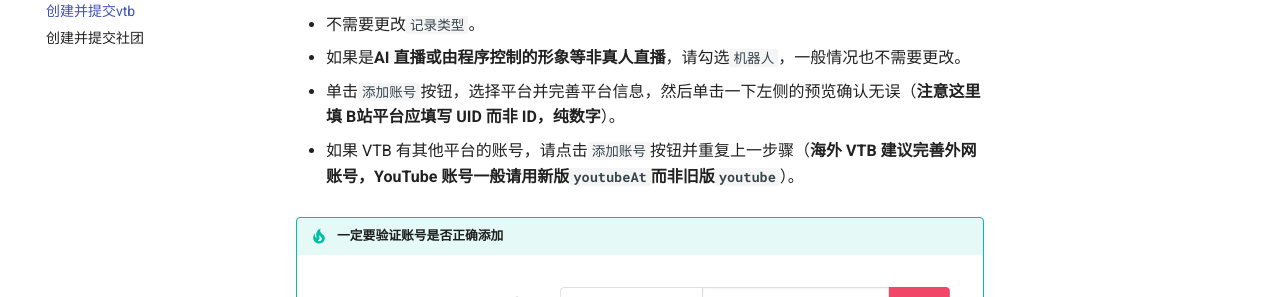
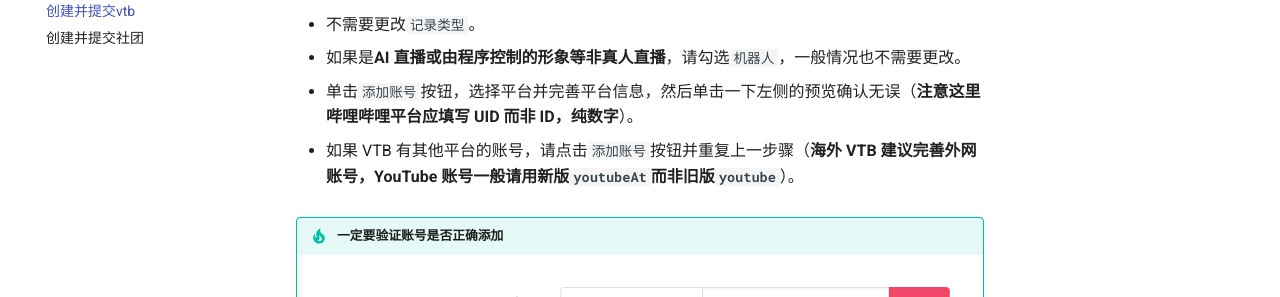
Before and after one commit to Radekyspec/docs.vtbs.top, an MkDocs documentation site: the page built from docs/wiki/create.md, in a window 1280 px wide and 900 px high, scrolled down 1732 px. Shown: the part 178-475 px from the top of the window. Built offline with MkDocs 1.6.1 and Material for MkDocs 9.7.7, drawn with Linux system fonts in a browser that asks for light colours; comment, search, counter and statistics services are not loaded.

Commit message:
Update create.md

```diff
--- a/docs/wiki/create.md
+++ b/docs/wiki/create.md
@@ -28,7 +28,7 @@
 
 * 如果是**AI 直播或由程序控制的形象等非真人直播**，请勾选`机器人`，一般情况也不需要更改。
 
-* 单击`添加账号`按钮，选择平台并完善平台信息，然后单击一下左侧的预览确认无误（**注意这里填 B站平台应填写 UID 而非 ID，纯数字**）。
+* 单击`添加账号`按钮，选择平台并完善平台信息，然后单击一下左侧的预览确认无误（**注意这里哔哩哔哩平台应填写 UID 而非 ID，纯数字**）。
 
 * 如果 VTB 有其他平台的账号，请点击`添加账号`按钮并重复上一步骤（**海外 VTB 建议完善外网账号，YouTube 账号一般请用新版`youtubeAt`而非旧版`youtube`**）。
 
```
